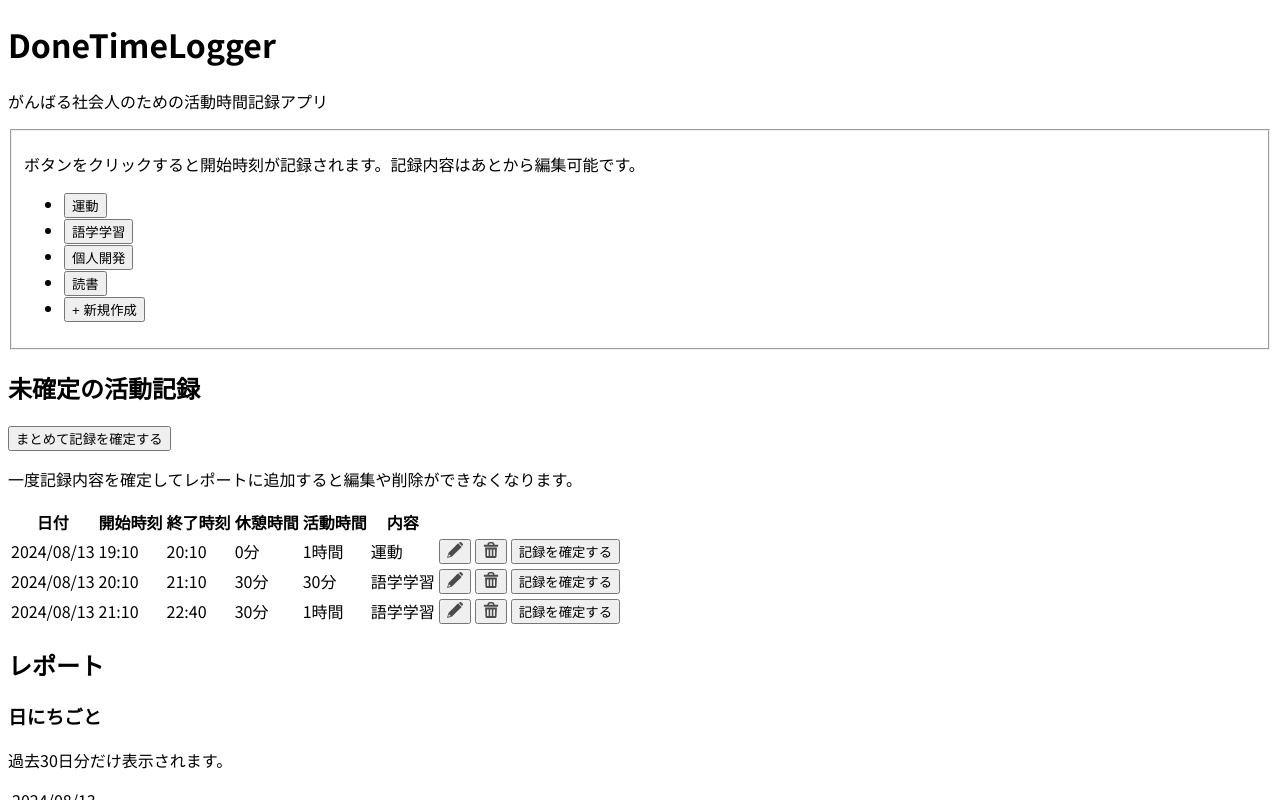
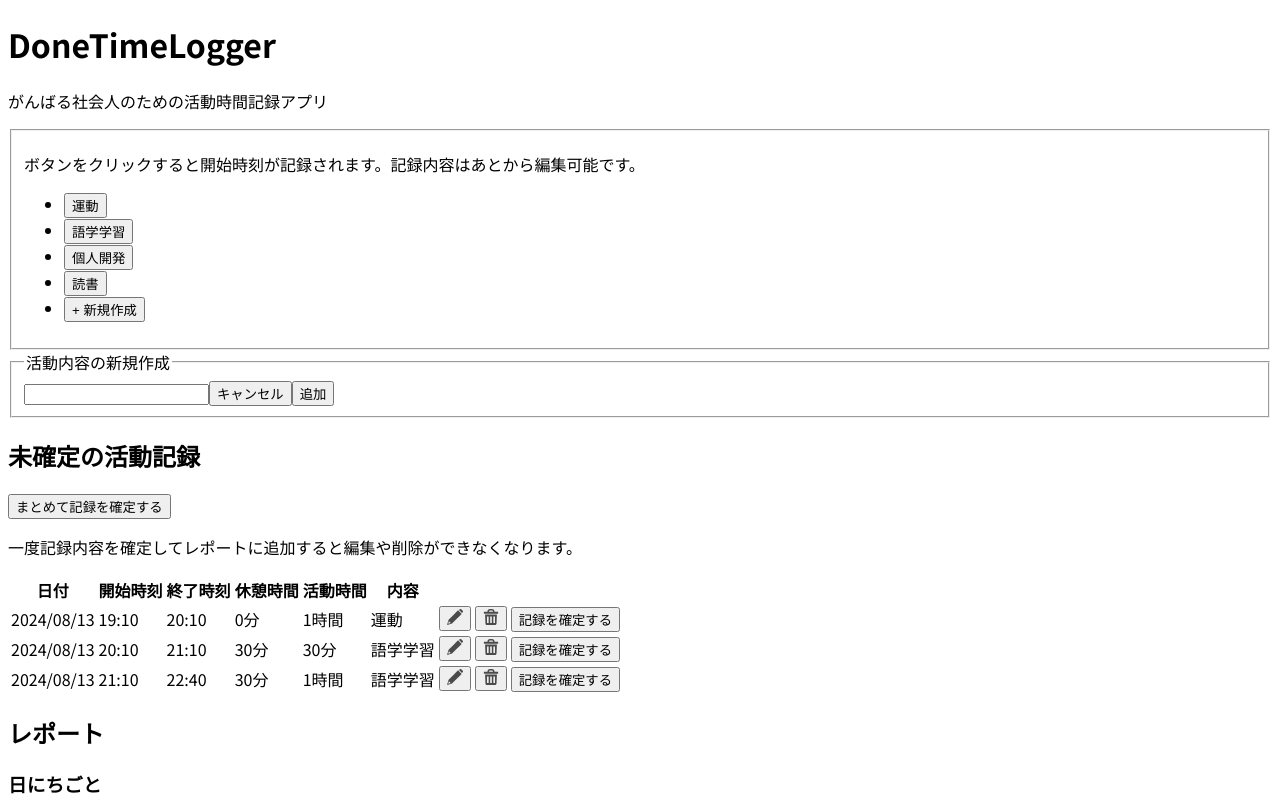
Before and after one commit to aima0410/pocket-time-stamp, a Next.js app: page / in a window 1280 px wide. Both pictures are taken after a click on the button "+ 新規作成". Shown: the top 800 px of the page. Built offline with nearby package versions, Linux system fonts and the light colour scheme.

Commit message:
feat :sparkles: 新規アクティビティ追加モーダルの表示/非表示

```diff
--- a/src/app/page.tsx
+++ b/src/app/page.tsx
@@ -13,11 +13,16 @@ export default function Home() {
   const [status, setStatus] = useState<AppStatus>('StandbyMode');
   const [activities, setActivities] = useState(['運動', '語学学習', '個人開発', '読書']);
 
+  // Modeを変更
+  const switchStatusState = (newMode: AppStatus) => {
+    setStatus(newMode);
+  };
+
   return (
     <main>
       <h1>DoneTimeLogger</h1>
       <p>がんばる社会人のための活動時間記録アプリ</p>
-      <Controler status={status} activities={activities} />
+      <Controler status={status} switchStatusState={switchStatusState} activities={activities} />
       <PendingLogs status={status} activities={activities} />
       <ConfirmedLogs status={status} />
       {/* ---- GitHub ---- */}
--- a/src/components/layouts/Controler.tsx
+++ b/src/components/layouts/Controler.tsx
@@ -1,9 +1,19 @@
 'use client';
-import { link } from 'fs';
+
 // ---- Types ----
 import AppStatus from 'src/types/AppStatus';
 
-export function StartTimeRecordPanel({ activities }: { activities: Array<string> }) {
+export function StartTimeRecordPanel({
+  activities,
+  switchStatusState,
+}: {
+  activities: Array<string>;
+  switchStatusState: (newMode: AppStatus) => void;
+}) {
+  const handleClickCreateNewActivity = () => {
+    switchStatusState('CreateActivityMode');
+  };
+
   return (
     <>
       <p>ボタンをクリックすると開始時刻が記録されます。記録内容はあとから編集可能です。</p>
@@ -14,7 +24,7 @@ export function StartTimeRecordPanel({ activities }: { activities: Array<string>
           </li>
         ))}
         <li>
-          <button>+ 新規作成</button>
+          <button onClick={handleClickCreateNewActivity}>+ 新規作成</button>
         </li>
       </ul>
     </>
@@ -31,13 +41,26 @@ export function EndTimeRecordPanel() {
   );
 }
 
-export function CreateNewActivity() {
+export function CreateNewActivity({
+  switchStatusState,
+}: {
+  switchStatusState: (newMode: AppStatus) => void;
+}) {
+  const handleClickAddNewActivity = () => {
+    switchStatusState('StandbyMode');
+  };
+
+  const handleClickCloseModal = () => {
+    switchStatusState('StandbyMode');
+  };
+
   return (
-    <section>
+    <section onClick={handleClickCloseModal}>
       <fieldset>
         <legend>活動内容の新規作成</legend>
         <input type="text" name="" />
-        <button>追加</button>
+        <button onClick={handleClickCloseModal}>キャンセル</button>
+        <button onClick={handleClickAddNewActivity}>追加</button>
       </fieldset>
     </section>
   );
@@ -46,16 +69,19 @@ export function CreateNewActivity() {
 interface Props {
   status: AppStatus;
   activities: Array<string>;
+  switchStatusState: (newMode: AppStatus) => void;
 }
 
-export default function Controler({ status, activities }: Props) {
+export default function Controler({ status, activities, switchStatusState }: Props) {
   return (
     <section>
       <fieldset>
-        <StartTimeRecordPanel activities={activities} />
+        <StartTimeRecordPanel activities={activities} switchStatusState={switchStatusState} />
       </fieldset>
       {status === 'PlayMode' && <EndTimeRecordPanel />}
-      {status === 'CreateActivityMode' && <CreateNewActivity />}
+      {status === 'CreateActivityMode' && (
+        <CreateNewActivity switchStatusState={switchStatusState} />
+      )}
     </section>
   );
 }
```
